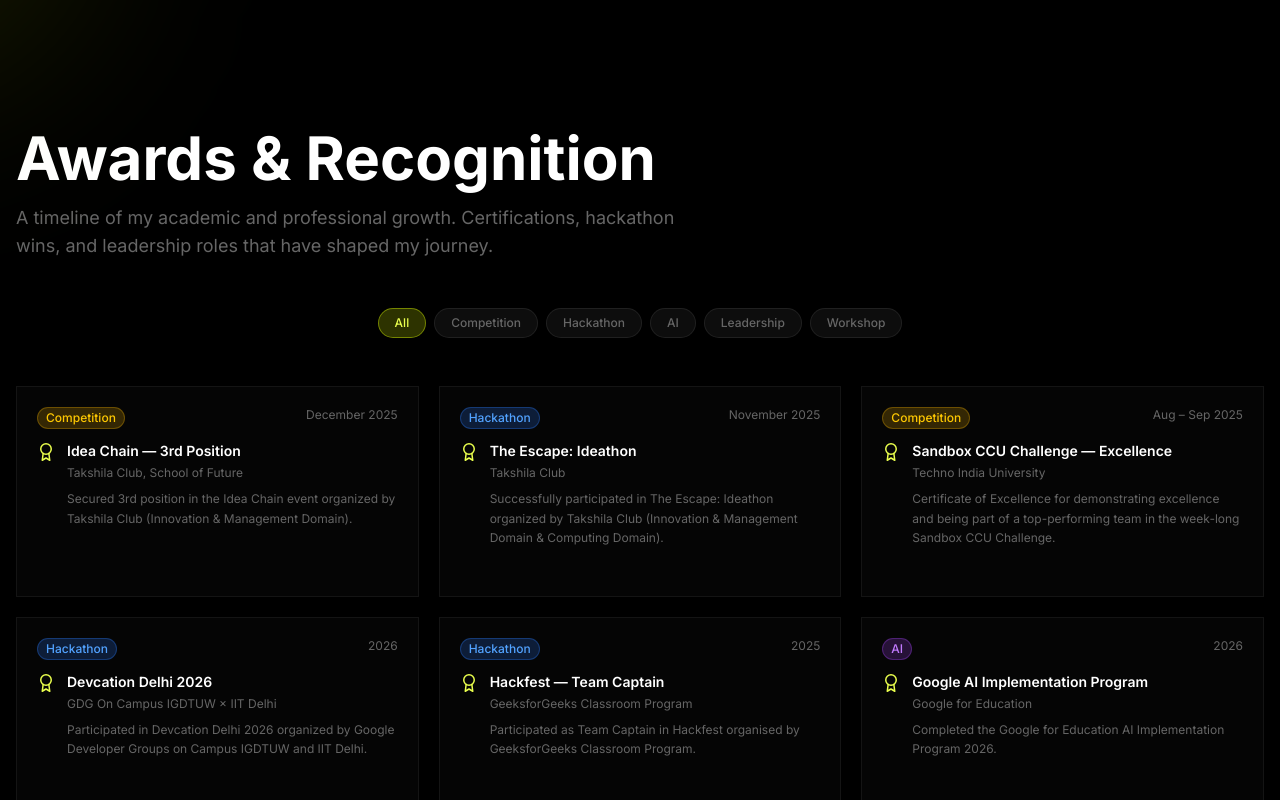
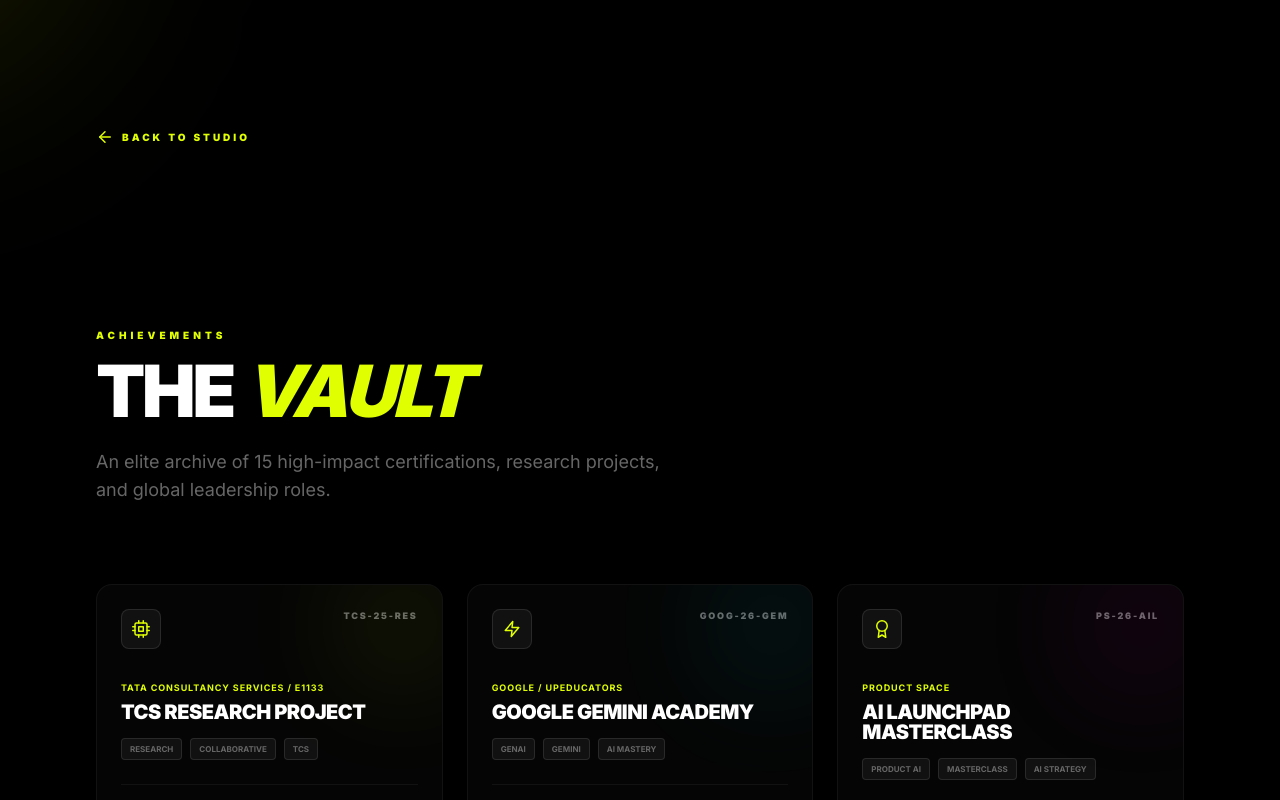
Before and after one commit to Xeffen07G/Portfolio, a React (Vite) app: page /achievements in a window 1280 px wide. Shown: the top 800 px of the page. Built offline with nearby package versions, Linux system fonts and the light colour scheme.

Commit message:
Architecture Update: Moved Certifications to a dedicated page for better UX/speed

```diff
--- a/src/pages/AchievementsPage.jsx
+++ b/src/pages/AchievementsPage.jsx
@@ -1,28 +1,41 @@
-import React from "react";
-import Achievements from "../components/Achievements";
+import React, { useEffect } from "react";
 import { motion } from "framer-motion";
+import Certifications from "../components/Certifications";
+import { FiArrowLeft } from "react-icons/fi";
+import { Link } from "react-router-dom";
 
 const AchievementsPage = () => {
+  // Ensure we start at the top of the page
+  useEffect(() => {
+    window.scrollTo(0, 0);
+  }, []);
+
   return (
-    <motion.div
-      initial={{ opacity: 0 }}
-      animate={{ opacity: 1 }}
-      exit={{ opacity: 0 }}
-      className="min-h-screen pt-20"
-    >
-      <div className="max-w-7xl mx-auto px-4 py-12">
-        <header className="mb-12">
-          <h1 className="text-4xl md:text-6xl font-bold text-text-bright mb-4">
-            Awards & <span className="gradient-text">Recognition</span>
-          </h1>
-          <p className="text-text text-lg max-w-2xl">
-            A timeline of my academic and professional growth.
-            Certifications, hackathon wins, and leadership roles that have shaped my journey.
-          </p>
-        </header>
-        <Achievements />
+    <div className="min-h-screen bg-bg pt-32 pb-20">
+      <div className="px-6 md:px-12 lg:px-24 mb-12">
+        <Link
+          to="/"
+          className="inline-flex items-center gap-2 text-[10px] font-black tracking-[0.3em] text-primary uppercase hover:gap-4 transition-all duration-300 group"
+        >
+          <FiArrowLeft className="text-lg" /> BACK TO STUDIO
+        </Link>
       </div>
-    </motion.div>
+
+      <motion.div
+        initial={{ opacity: 0 }}
+        animate={{ opacity: 1 }}
+        transition={{ duration: 1 }}
+      >
+        <Certifications />
+      </motion.div>
+
+      {/* Visual Footer for the page */}
+      <div className="px-6 md:px-12 lg:px-24 mt-20 border-t border-white/5 pt-10">
+        <p className="text-[10px] font-bold text-text/40 tracking-widest uppercase">
+          Sayak Das — Documented Excellence 2024-2026
+        </p>
+      </div>
+    </div>
   );
 };
 
--- a/src/pages/Home.jsx
+++ b/src/pages/Home.jsx
@@ -2,7 +2,6 @@ import React from "react";
 import Hero from "../components/Hero";
 import Services from "../components/Services";
 import Projects from "../components/Projects";
-import Certifications from "../components/Certifications";
 import Manifesto from "../components/Manifesto";
 
 const Home = () => {
@@ -11,7 +10,6 @@ const Home = () => {
       <Hero />
       <Services />
       <Projects />
-      <Certifications />
       <Manifesto />
     </div>
   );
```
